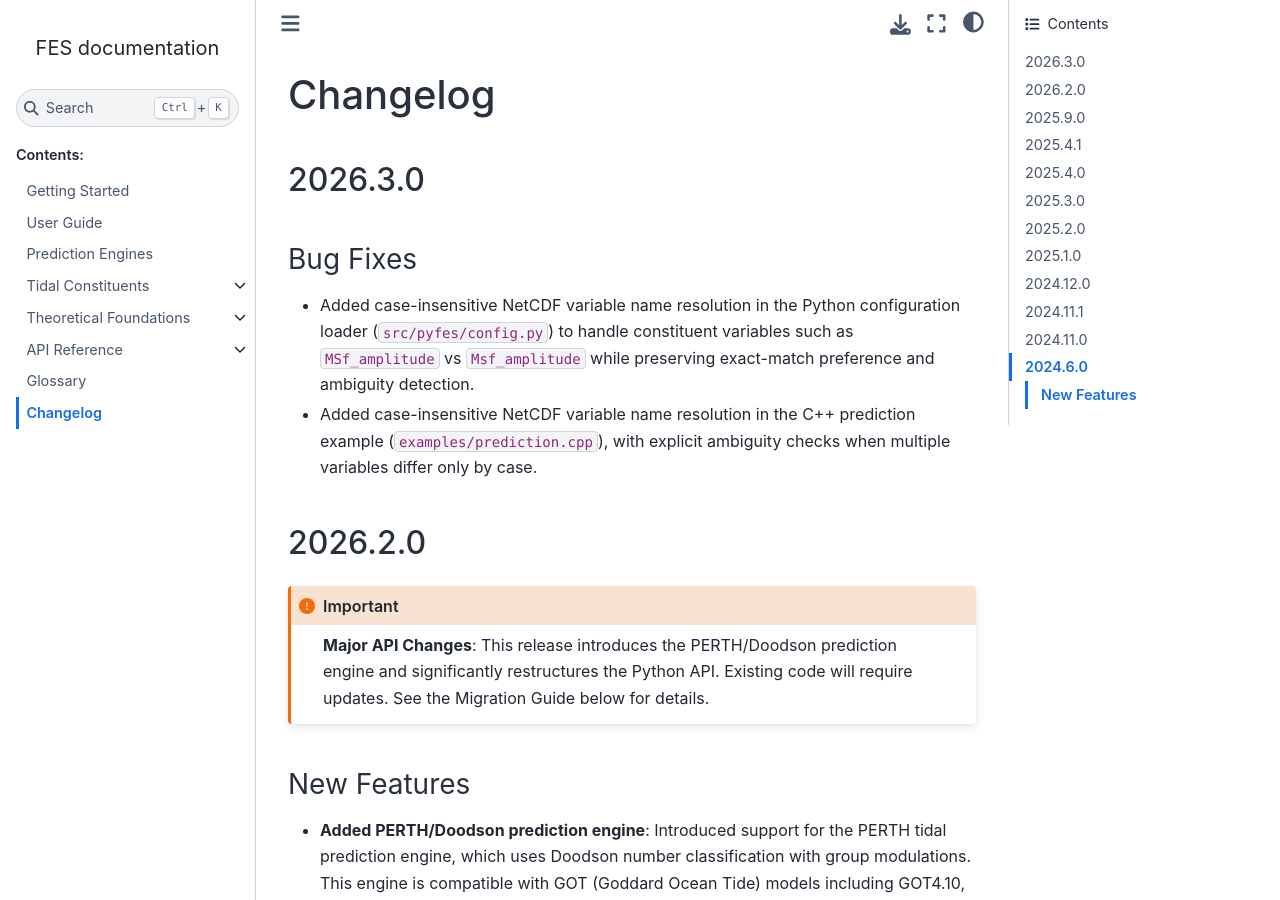
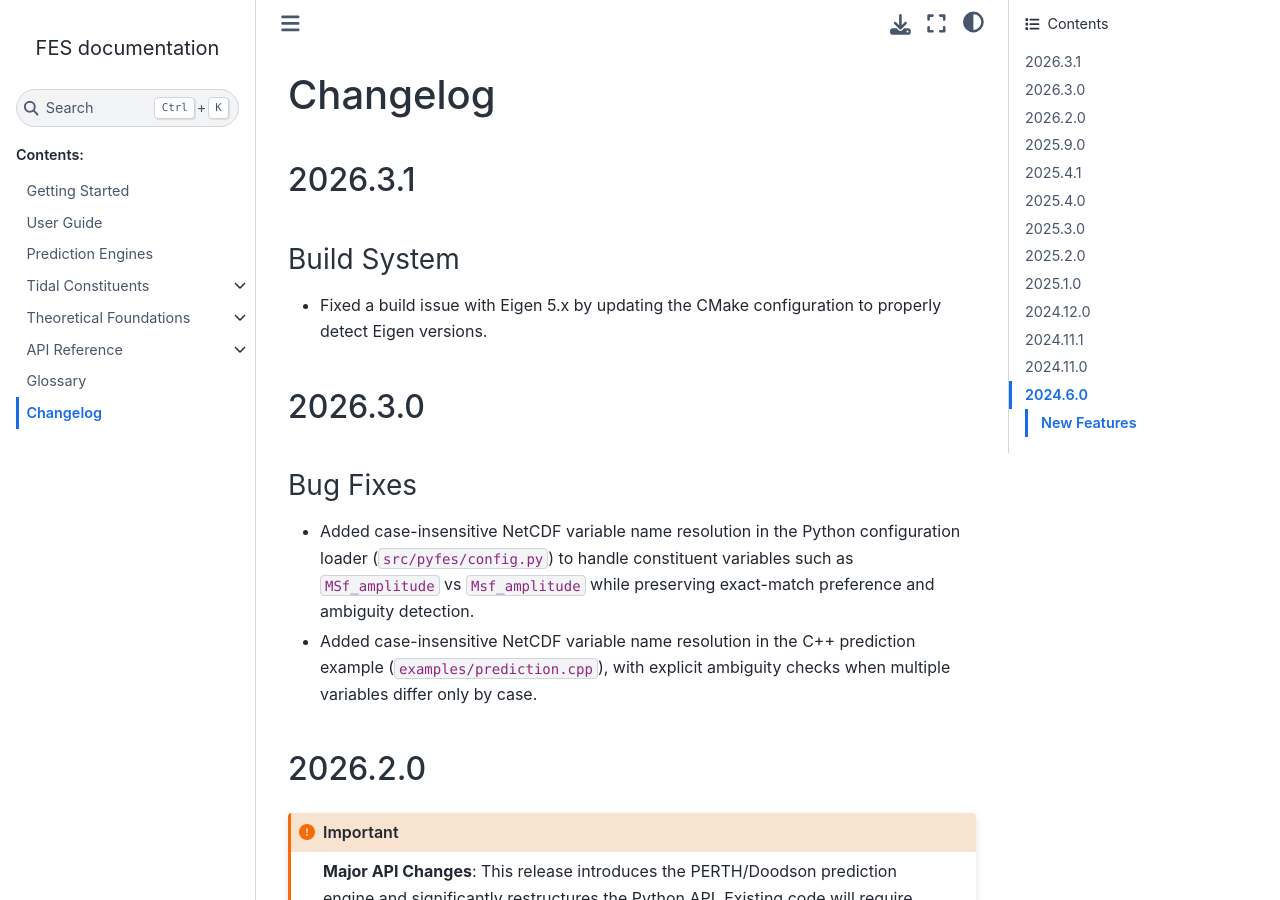
Before and after one commit to CNES/aviso-fes, a Sphinx documentation site: the page built from docs/source/changelog.rst, in a window 1280 px wide and 900 px high. Built offline with Sphinx 7.4.7 and the Sphinx Book theme 1.1.4, drawn with Linux system fonts in a browser that asks for light colours; pages that are not in the unit, such as notebooks, are missing from menus.

Commit message:
fix: update changelog to include build issue fix for Eigen 5.x in CMake configuration

```diff
--- a/docs/source/changelog.rst
+++ b/docs/source/changelog.rst
@@ -2,6 +2,14 @@
 
 Changelog
 #########
+
+2026.3.1
+========
+
+Build System
+------------
+* Fixed a build issue with Eigen 5.x by updating the CMake configuration to
+  properly detect Eigen versions.
 
 2026.3.0
 ========
```
